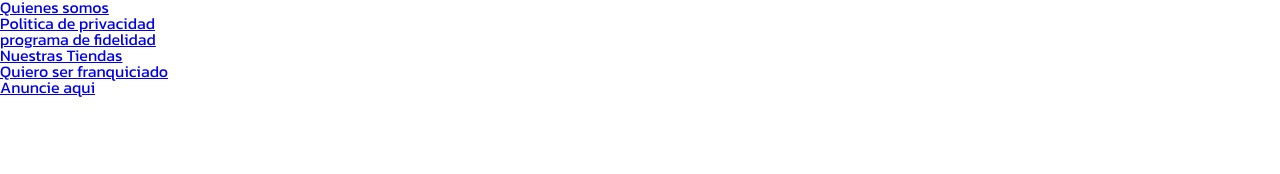
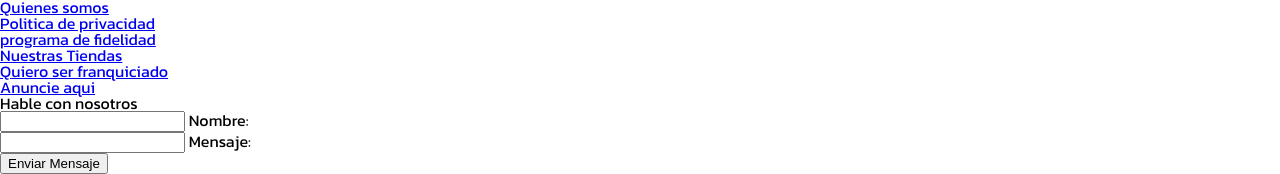
Before and after one commit to TomasRivetta/Challenge-4-Ecommerce, a plain HTML site: page index.html in a window 1280 px wide. Shown: the part 3921-4095 px from the top of the page. Before the commit the page ends 4020 px from the top, so only its background shows below. Drawn offline with Linux system fonts and the light colour scheme.

Commit message:
agregando formulario de contacto

```diff
--- a/index.html
+++ b/index.html
@@ -556,10 +556,46 @@
             </div>
 
             <div>
-                <form>
 
-                </form>
+                <h5>Hable con nosotros</h5>
+
+                <div class="contacto__formulario--container">
+
+                    <form action="https://formsubmit.co/5b6fd4211321a00273dc24087636e148" method="POST" class="form">
+
+                        <div class="form__container">
+                            <div class="form__group">
+
+                                <input type="text" id="nombre" class="form__input" placeholder=" " name="name" required>
+                                <label for="nombre" class="form__label">Nombre: </label>
+                                <span class="form__line"></span>
+
+                            </div>
+
+                            <div class="form__group">
+
+                                <input type="text" id="mensaje" class="form__input" placeholder=" " name="comments" required>
+                                <label for="mensaje" class="form__label">Mensaje: </label>
+                                <span class="form__line"></span>
+
+                            </div>
+
+                            <input type="submit" class="form__submit" value="Enviar Mensaje">
+
+                            <!--La linea de abajo sirve para que cuando haga el captcha me reenvie a la pagina directamente-->
+                            <input type="hidden" name="_next" value="https://tomasrivetta.github.io/Challenge-4-Ecommerce/">
+                            <!--La linea de abajo sirve para evitar el captcha-->
+                            <!--<input type="hidden" name="_captcha" value="false">-->
+
+                        </div>
+
+                    </form>
+
+                </div>
+
+
             </div>
+
         </div>
     </footer>
 
```
